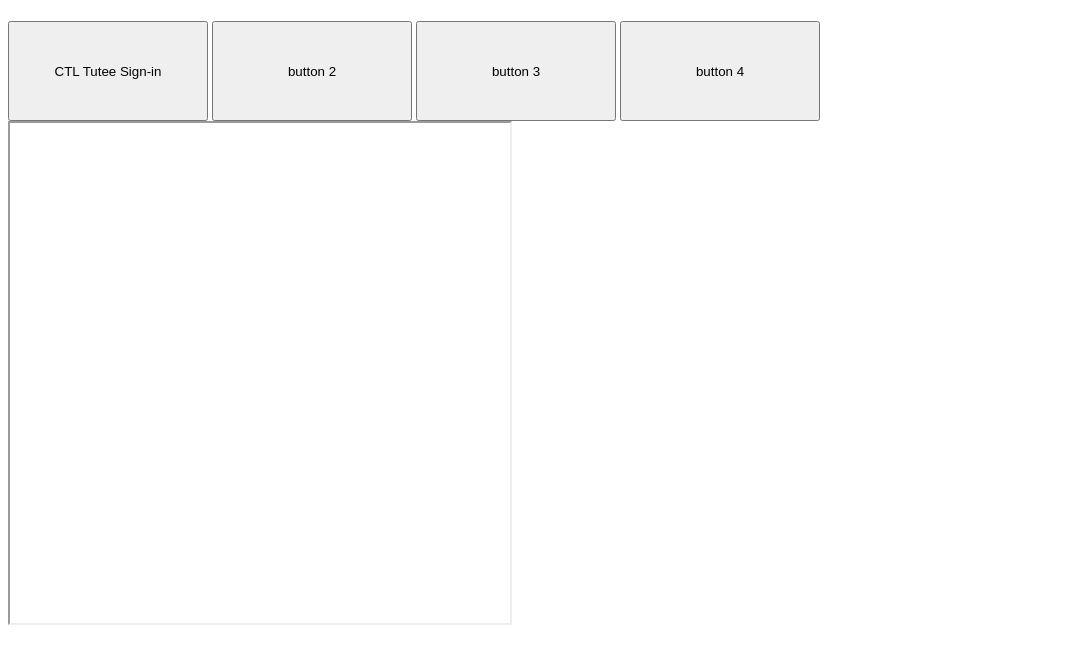
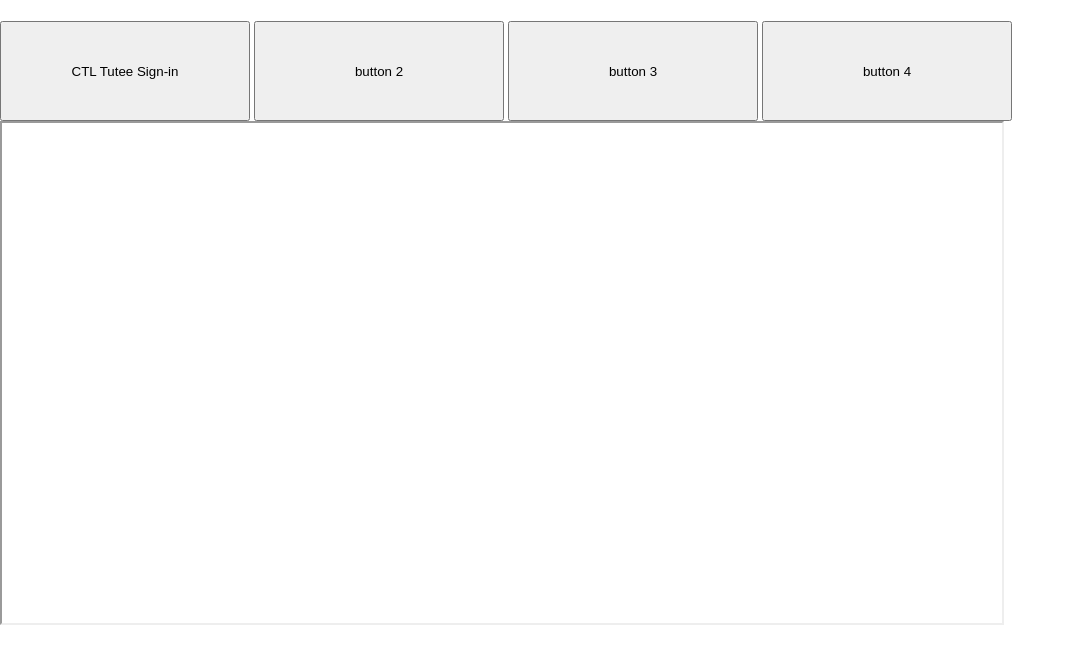
Before and after one commit to Knox-College-Makerspace-Network/CTL-Forms-Website, a plain HTML site: page index.html in a window 1280 px wide. Shown: the whole page, without its empty margins (0-1075 px from the left). Drawn offline with Linux system fonts and the light colour scheme.

Commit message:
Website Changes

```diff
--- a/index.html
+++ b/index.html
@@ -17,7 +17,7 @@
 <button id="b4" onClick="document.getElementById('iFrame').src = 'https://www.openstreetmap.org/export/embed.html?bbox=-0.004017949104309083%2C51.47612752641776%2C0.00030577182769775396%2C51.478569861898606&layer=mapnik'"> button 4</button>
 
 <div> <iframe id="iFrame"
-	width="500"
+	width="1000"
 	height="500"
   ></iframe> </div>
 
--- a/style.css
+++ b/style.css
@@ -1,9 +1,11 @@
 body {
 	background-color: white;
+	margin: 0;
+	padding: 0;
 }
 
 button {
-	width: 200px;
+	width: 250px;
 	height: 100px;
 }
 
```
